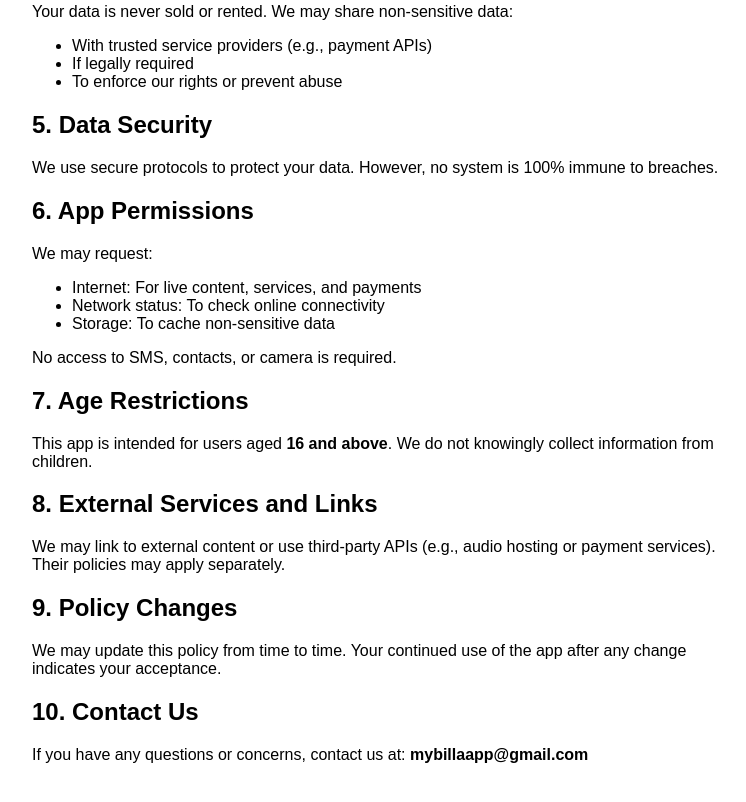
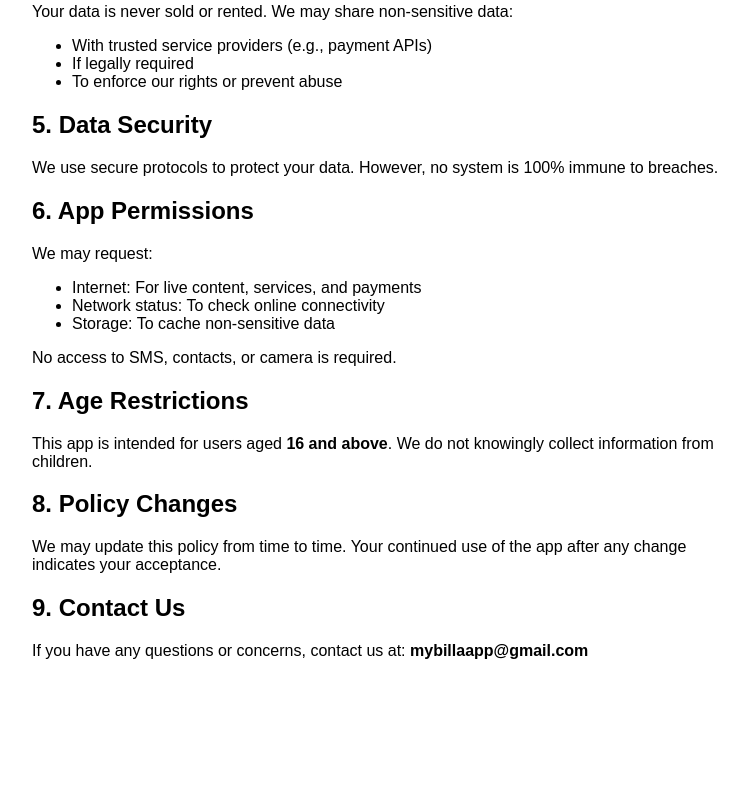
Before and after one commit to oluwolebank/privacy_policy, a plain HTML site: page index.html in a window 1280 px wide. Shown: the part 984-1786 px from the top of the page, without its empty margins (258-1004 px from the left). After the commit the page ends 1700 px from the top, so only its background shows below. Drawn offline with Linux system fonts and the light colour scheme.

Commit message:
Update index.html

```diff
--- a/index.html
+++ b/index.html
@@ -63,13 +63,10 @@
   <h2>7. Age Restrictions</h2>
   <p>This app is intended for users aged <strong>16 and above</strong>. We do not knowingly collect information from children.</p>
 
-  <h2>8. External Services and Links</h2>
-  <p>We may link to external content or use third-party APIs (e.g., audio hosting or payment services). Their policies may apply separately.</p>
-
-  <h2>9. Policy Changes</h2>
+ <h2>8. Policy Changes</h2>
   <p>We may update this policy from time to time. Your continued use of the app after any change indicates your acceptance.</p>
 
-  <h2>10. Contact Us</h2>
+  <h2>9. Contact Us</h2>
   <p>If you have any questions or concerns, contact us at: <strong>mybillaapp@gmail.com</strong></p>
 </body>
 </html>
```
